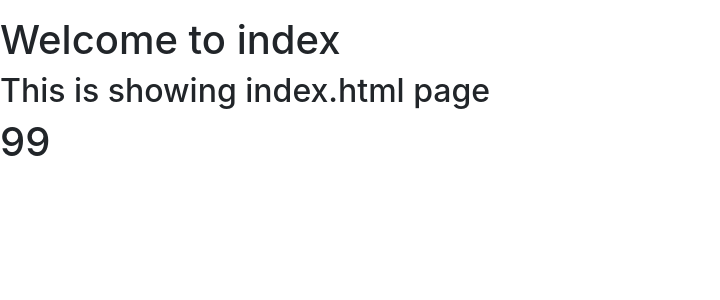
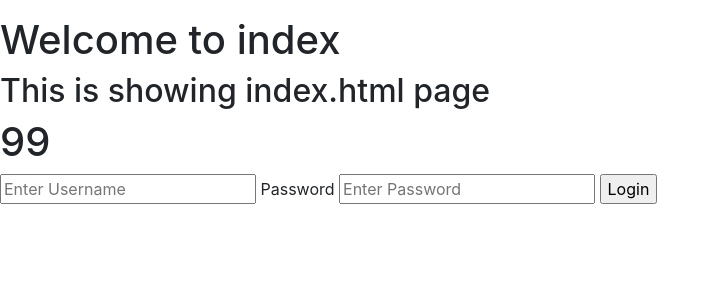
Before and after one commit to sudesh18/learning_templetes, a Django app: template templates/basic_app/index.html in a window 1280 px wide. Shown: the part 56-356 px from the top of the page, without its empty margins (0-720 px from the left). Run offline with Django 3.2, Linux system fonts and the light colour scheme; the template is opened without the code that fills it, so the values that code supplies are empty; some libraries are stand-ins or nearby versions.

Commit message:
Update index.html

```diff
--- a/templates/basic_app/index.html
+++ b/templates/basic_app/index.html
@@ -6,4 +6,9 @@
   <h2>This is showing index.html page</h2>
   <h1>{{text|cut:"hello"}}</h1>
   <h1>{{number|add:"99"}}</h1>
+
+    <input type="text" name="username" placeholder="Enter Username">
+    <label for="password">Password</label>
+    <input type="password" name="password" placeholder="Enter Password">
+    <input type="submit" name="" value="Login">
   {% endblock %}
```
